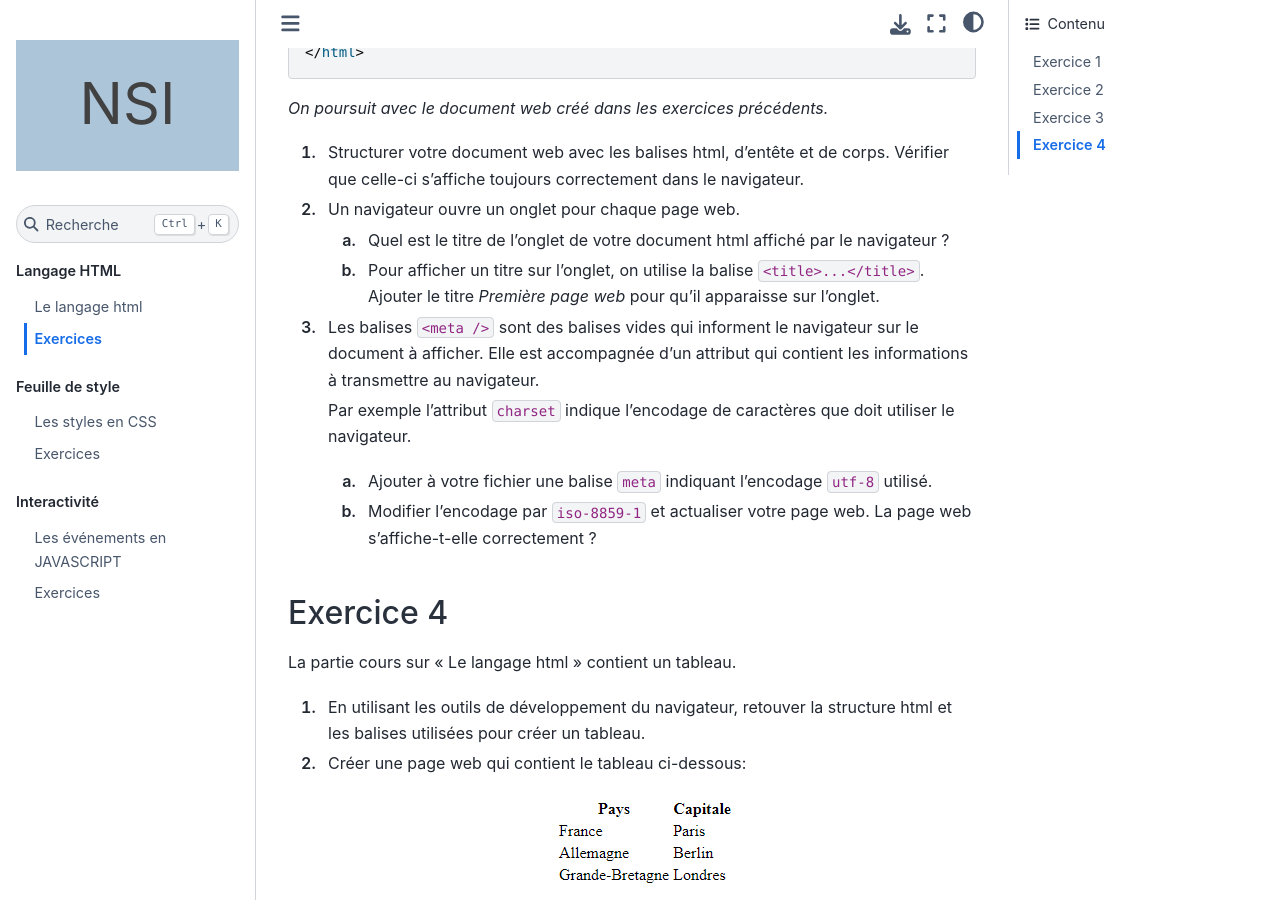
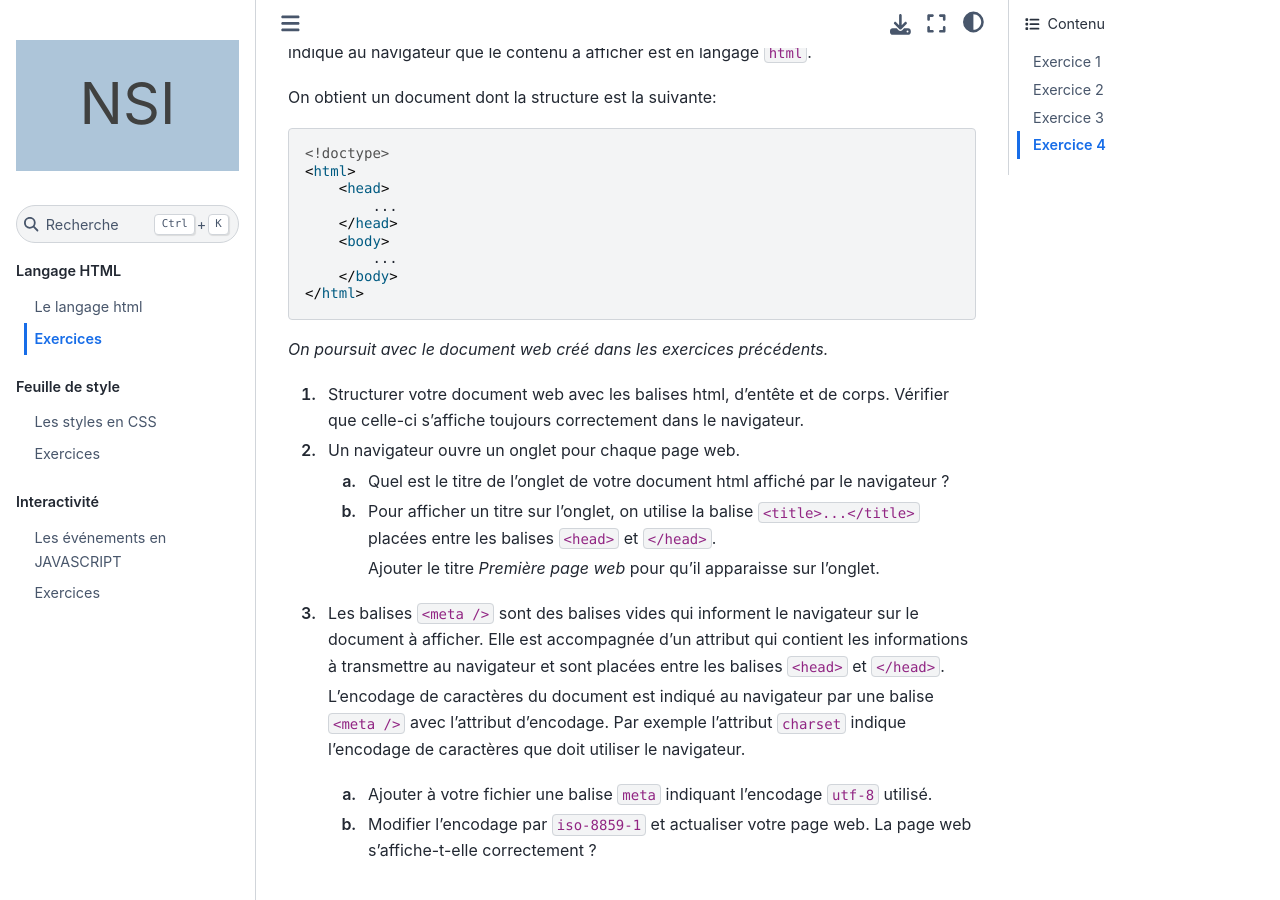
Before and after one commit to ychistel/1nsi_ihm_web, a Sphinx documentation site: the page built from source/content/exercice_1.rst, in a window 1280 px wide and 900 px high, scrolled down 2888 px. Built offline with Sphinx 7.4.7 and the Sphinx Book theme 1.1.4, drawn with Linux system fonts in a browser that asks for light colours; some of the changed text lies outside the part shown.

Commit message:
modification des exercices html

```diff
--- a/source/content/exercice_1.rst
+++ b/source/content/exercice_1.rst
@@ -51,6 +51,17 @@
 
     La balise ``<ol>liste numérotée</ol>`` crée une liste numérotée et la balise ``<ul>liste à puces</ul>`` crée une liste à puces. Chaque item de liste est entouré par les balises ``<li>item</li>``.
 
+    On obtient une structure de code:
+
+    .. code:: html
+        :caption: Liste numérotée
+
+        <ul>
+            <li>premier item</li>
+            <li>deuxième item</li>
+            <li>Wtroisième item</li>
+        </ul>
+
     #.  Créer la liste numérotée dans le paragraphe "Langage du web" avec les trois items associés au trois langages utilisés dans le web.
     #.  Créer la liste à puces dans le dernier paragraphe sur les types de balises html.
 
@@ -83,13 +94,15 @@
     #.  Un navigateur ouvre un onglet pour chaque page web.
 
         a.  Quel est le titre de l'onglet de votre document html affiché par le navigateur ?
-        b.  Pour afficher un titre sur l'onglet, on utilise la balise ``<title>...</title>``. Ajouter le titre *Première page web* pour qu'il apparaisse sur l'onglet.
-    #.  Les balises ``<meta />`` sont des balises vides qui informent le navigateur sur le document à afficher. Elle est accompagnée d'un attribut qui contient les informations à transmettre au navigateur.
+        b.  Pour afficher un titre sur l'onglet, on utilise la balise ``<title>...</title>`` placées entre les balises ``<head>`` et ``</head>``.
 
-        Par exemple l'attribut ``charset`` indique l'encodage de caractères que doit utiliser le navigateur.
+            Ajouter le titre *Première page web* pour qu'il apparaisse sur l'onglet.
+    #.  Les balises ``<meta />`` sont des balises vides qui informent le navigateur sur le document à afficher. Elle est accompagnée d'un attribut qui contient les informations à transmettre au navigateur et sont placées entre les balises ``<head>`` et ``</head>``.
+
+        L'encodage de caractères du document est indiqué au navigateur par une balise ``<meta />`` avec l'attribut d'encodage. Par exemple l'attribut ``charset`` indique l'encodage de caractères que doit utiliser le navigateur.
 
         a.  Ajouter à votre fichier une balise ``meta`` indiquant l'encodage ``utf-8`` utilisé.
-        b. Modifier l'encodage par ``iso-8859-1`` et actualiser votre page web. La page web s'affiche-t-elle correctement ?
+        b.  Modifier l'encodage par ``iso-8859-1`` et actualiser votre page web. La page web s'affiche-t-elle correctement ?
 
 .. exercice::
 
```
